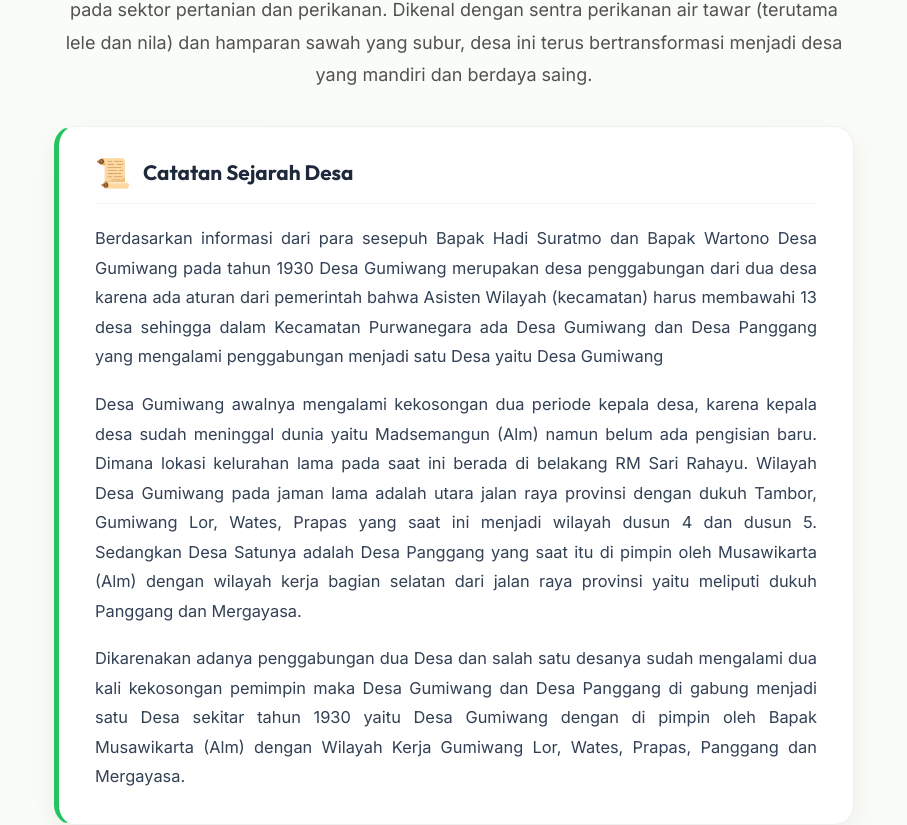
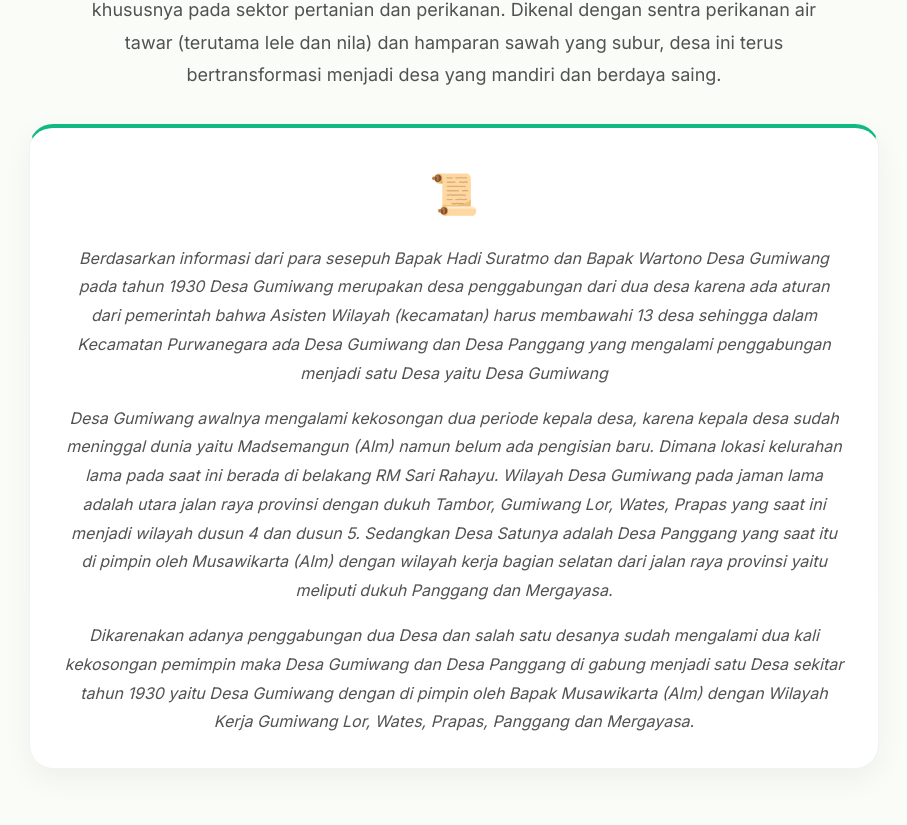
Before and after one commit to AwanSaputra3/web-gumiwang, a React (Vite) app in the folder frontend/: page /profil in a window 1280 px wide. Shown: the part 660-1485 px from the top of the page, without its empty margins (186-1093 px from the left). Built offline with nearby package versions, Linux system fonts and the light colour scheme; no server answers.

Commit message:
style: buat kotak sejarah desa rata tengah presisi di ProfilDesa.css

```diff
--- a/frontend/src/pages/ProfilDesa.css
+++ b/frontend/src/pages/ProfilDesa.css
@@ -4,70 +4,61 @@
 .profil-intro {
   display: flex;
   flex-direction: column;
-  gap: var(--space-12);
   align-items: center;
-  text-align: center;
+  justify-content: center;
+  width: 100%;
+  margin: 0 auto;
 }
 
 .profil-intro__text {
   display: flex;
   flex-direction: column;
   align-items: center;
-  max-width: 800px;
+  width: 100%;
+  max-width: 900px;
+  margin: 0 auto;
+  text-align: center;
 }
 
 .profil-intro__desc {
   font-size: var(--font-size-lg);
   color: var(--color-text-secondary);
   line-height: 1.8;
-  margin-bottom: var(--space-6);
+  margin-bottom: var(--space-8);
+  max-width: 750px;
 }
 
 .profil-sejarah {
-  background: #ffffff;
-  padding: 32px 36px;
-  border-radius: 20px;
-  box-shadow: 0 10px 30px rgba(0, 0, 0, 0.06);
-  border: 1px solid rgba(0, 0, 0, 0.06);
-  border-left: 5px solid #22c55e;
-  text-align: left;
+  background: white;
+  padding: var(--space-8);
+  border-radius: var(--radius-2xl, 20px);
+  border-top: 4px solid var(--color-primary-500, #10b981);
+  box-shadow: 0 10px 30px rgba(0, 0, 0, 0.05);
+  border-left: 1px solid rgba(0, 0, 0, 0.05);
+  border-right: 1px solid rgba(0, 0, 0, 0.05);
+  border-bottom: 1px solid rgba(0, 0, 0, 0.05);
   width: 100%;
-  margin-top: 10px;
-}
-
-.profil-sejarah__header {
-  display: flex;
-  align-items: center;
-  gap: 12px;
-  margin-bottom: 20px;
-  padding-bottom: 16px;
-  border-bottom: 1px solid #f1f5f9;
+  max-width: 850px;
+  margin: 0 auto;
+  text-align: center;
 }
 
 .profil-sejarah__icon {
-  font-size: 1.8rem;
-  line-height: 1;
-}
-
-.profil-sejarah__header h3 {
-  font-family: var(--font-heading);
-  font-size: 1.3rem;
-  font-weight: 700;
-  color: #1e293b;
-  margin: 0;
+  font-size: 2.5rem;
+  margin-bottom: var(--space-4);
+  display: flex;
+  justify-content: center;
+  align-items: center;
 }
 
 .profil-sejarah p {
-  font-size: 1.025rem;
-  color: #334155;
+  font-size: var(--font-size-base, 1rem);
+  color: var(--color-text-secondary, #475569);
   line-height: 1.8;
-  font-style: normal;
-  text-align: justify;
-  margin-bottom: 18px;
-}
-
-.profil-sejarah p:last-child {
-  margin-bottom: 0;
+  font-style: italic;
+  margin: 0 auto;
+  max-width: 780px;
+  text-align: center;
 }
 
 /* ── Demografi ── */
--- a/frontend/src/pages/ProfilDesa.jsx
+++ b/frontend/src/pages/ProfilDesa.jsx
@@ -90,19 +90,16 @@ function ProfilDesa() {
               <h2 className="main-title" style={{marginBottom: '20px'}}>Sejarah & Perkembangan</h2>
               <p className="profil-intro__desc">{desa?.deskripsi}</p>
               <div className="profil-sejarah">
-                <div className="profil-sejarah__header">
-                  <span className="profil-sejarah__icon">📜</span>
-                  <h3>Catatan Sejarah Desa</h3>
-                </div>
-                <div className="profil-sejarah__body">
+                <div className="profil-sejarah__icon">📜</div>
                 {Array.isArray(desa?.sejarah) ? (
                   desa.sejarah.map((para, idx) => (
-                      <p key={idx}>{para}</p>
+                    <p key={idx} style={{ marginBottom: idx < desa.sejarah.length - 1 ? '1rem' : 0 }}>
+                      {para}
+                    </p>
                   ))
                 ) : (
                   <p>{desa?.sejarah}</p>
                 )}
-                </div>
               </div>
             </div>
 
```
Lines whose indentation alone changed are shown as unchanged.
